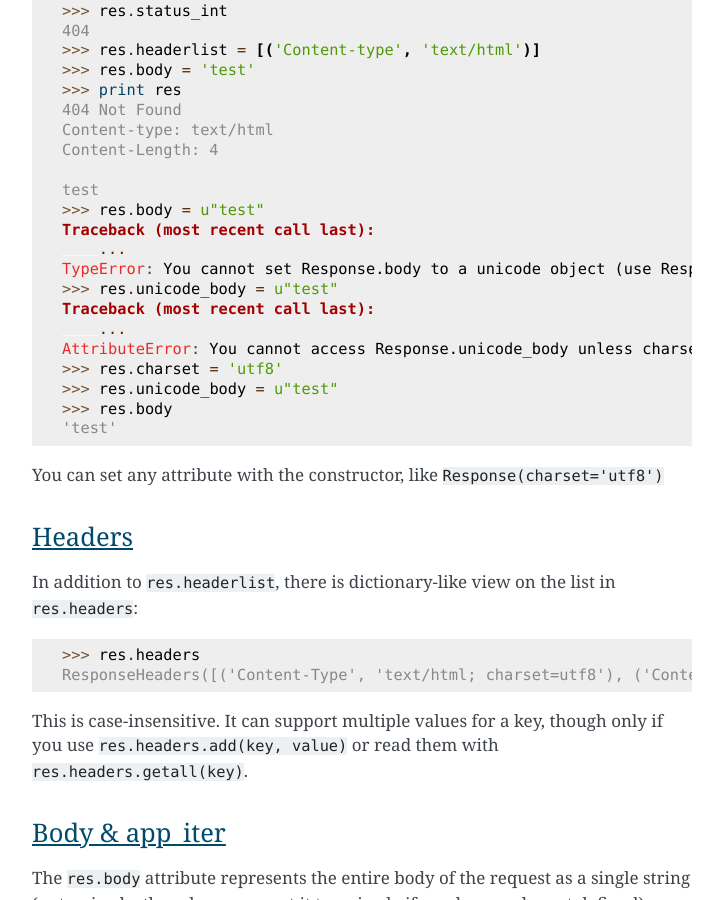
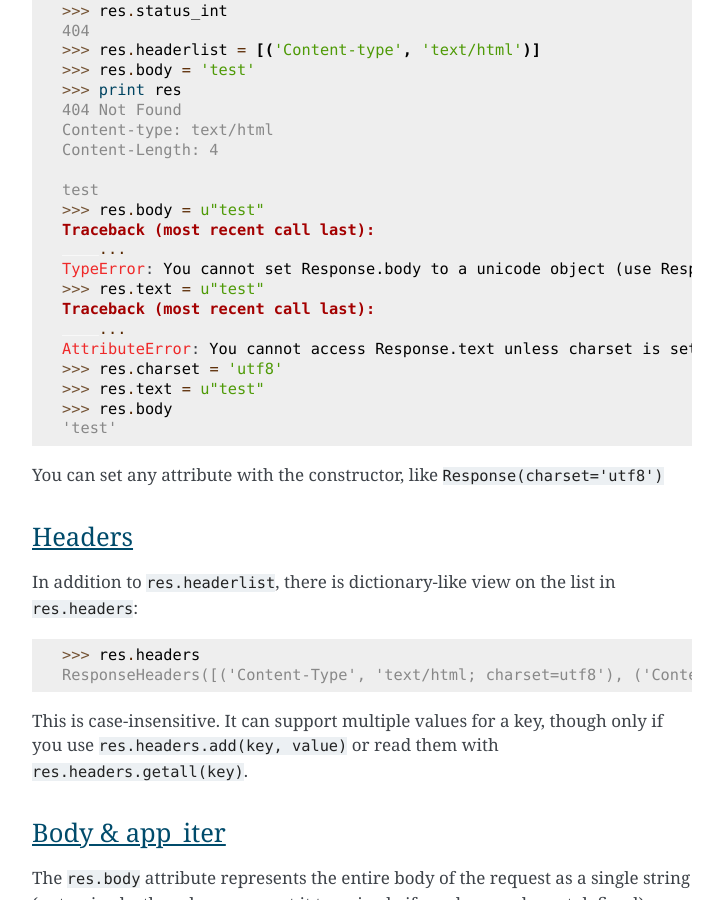
Before and after one commit to Pylons/webob, a Sphinx documentation site: the page built from docs/reference.txt, in a window 1280 px wide and 900 px high, scrolled down 11346 px. Shown: the whole window, without its empty margins (388-1111 px from the left). Built offline with Sphinx 7.4.7, drawn with Linux system fonts in a browser that asks for light colours.

Commit message:
* change del res.body semantics so that it doesn't make the response invalid,   but only removes the response body * deprecate response.ubody / unicode_body in favour of new .text attribute   (the old names will be removed in 1.3 or even later)

```diff
--- a/docs/news.txt
+++ b/docs/news.txt
@@ -30,7 +30,7 @@ News
 * Deprecate ``req.decode_param_names`` (warning).
 
 * Change ``req.decode_param_names`` default to ``True``. This means that ``.POST``, ``.GET``,
-  ``.params`` and ``.cookies`` keys are now unicode. This is necessary for WebOb behave
+  ``.params`` and ``.cookies`` keys are now unicode. This is necessary for WebOb to behave
   as close as possible on Python 2 and Python 3.
 
 
--- a/docs/reference.txt
+++ b/docs/reference.txt
@@ -596,13 +596,13 @@ You can set any of these attributes, e.g.:
     >>> res.body = u"test"
     Traceback (most recent call last):
         ...
-    TypeError: You cannot set Response.body to a unicode object (use Response.unicode_body)
-    >>> res.unicode_body = u"test"
+    TypeError: You cannot set Response.body to a unicode object (use Response.text)
+    >>> res.text = u"test"
     Traceback (most recent call last):
         ...
-    AttributeError: You cannot access Response.unicode_body unless charset is set
+    AttributeError: You cannot access Response.text unless charset is set
     >>> res.charset = 'utf8'
-    >>> res.unicode_body = u"test"
+    >>> res.text = u"test"
     >>> res.body
     'test'
 
```
Also changed, not shown: 3 other files.
